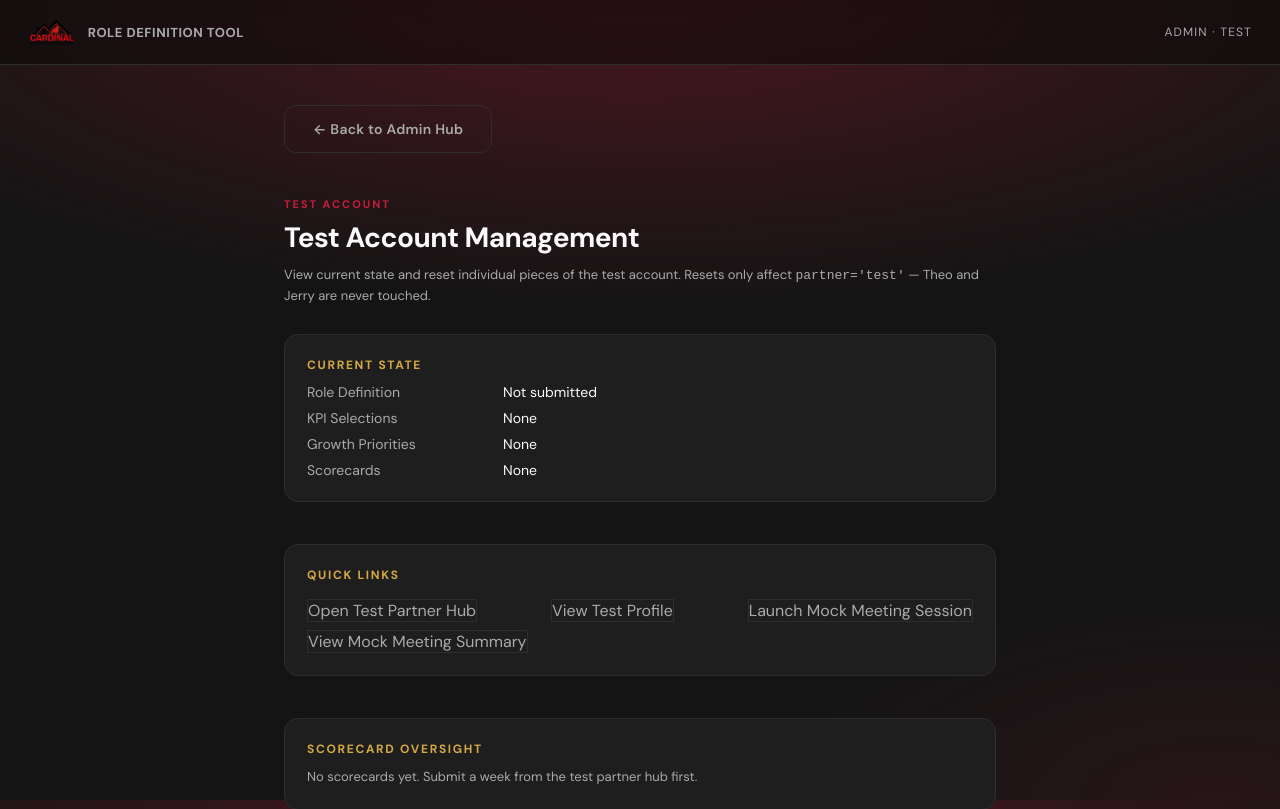
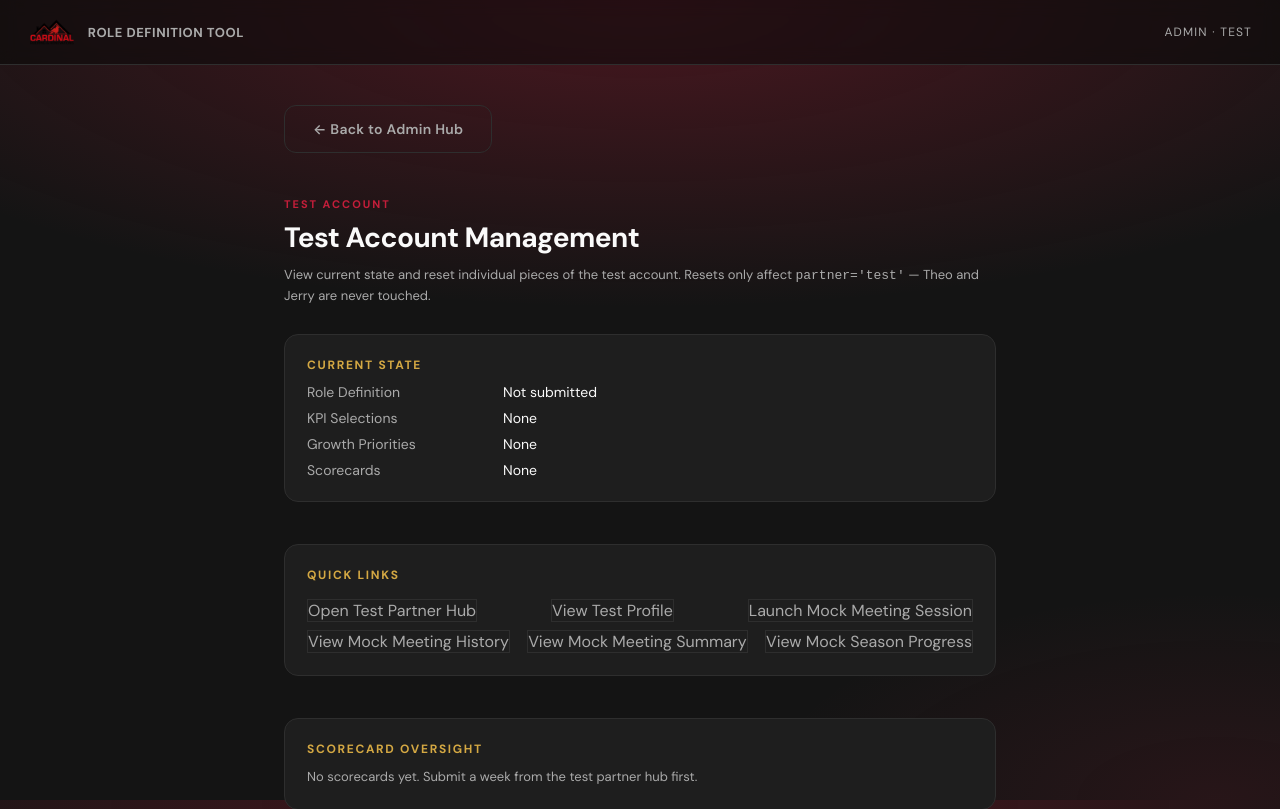
Before and after one commit to Hierophantra/cardinal-role-selector, a React (Vite) app: page /admin/test in a window 1280 px wide. Shown: the top 809 px of the page. Built offline with nearby package versions, Linux system fonts and the light colour scheme; no server answers; the database is empty.

Commit message:
feat(11-03): wire progress-mock route and add Quick Link in AdminTest
- App.jsx: import PartnerProgressMock, add /admin/test/progress-mock route
- AdminTest.jsx: 'View Mock Season Progress' link in Quick Links section
- npm run build passes

```diff
--- a/src/App.jsx
+++ b/src/App.jsx
@@ -19,6 +19,8 @@ import AdminMeetingSessionMock from './components/admin/AdminMeetingSessionMock.
 import MeetingSummary from './components/MeetingSummary.jsx';
 import MeetingHistory from './components/MeetingHistory.jsx';
 import MeetingSummaryMock from './components/admin/MeetingSummaryMock.jsx';
+import MeetingHistoryMock from './components/admin/MeetingHistoryMock.jsx';
+import PartnerProgressMock from './components/admin/PartnerProgressMock.jsx';
 
 export default function App() {
   return (
@@ -40,6 +42,8 @@ export default function App() {
       <Route path="/meeting-history/:partner" element={<MeetingHistory />} />
       <Route path="/meeting-summary/:partner/:id" element={<MeetingSummary />} />
       <Route path="/admin/test/meeting-summary-mock" element={<MeetingSummaryMock />} />
+      <Route path="/admin/test/meeting-history-mock" element={<MeetingHistoryMock />} />
+      <Route path="/admin/test/progress-mock" element={<PartnerProgressMock />} />
       <Route path="/admin/kpi" element={<AdminKpi />} />
       <Route path="/admin/scorecards" element={<AdminScorecards />} />
       <Route path="/admin/meeting" element={<AdminMeeting />} />
--- a/src/components/admin/AdminTest.jsx
+++ b/src/components/admin/AdminTest.jsx
@@ -213,11 +213,25 @@ export default function AdminTest() {
                     Launch Mock Meeting Session
                   </Link>
                   <Link
+                    to="/admin/test/meeting-history-mock"
+                    className="btn-ghost"
+                    style={{ textDecoration: 'none' }}
+                  >
+                    View Mock Meeting History
+                  </Link>
+                  <Link
                     to="/admin/test/meeting-summary-mock"
                     className="btn-ghost"
                     style={{ textDecoration: 'none' }}
                   >
                     View Mock Meeting Summary
+                  </Link>
+                  <Link
+                    to="/admin/test/progress-mock"
+                    className="btn-ghost"
+                    style={{ textDecoration: 'none' }}
+                  >
+                    View Mock Season Progress
                   </Link>
                 </div>
               </div>
```
